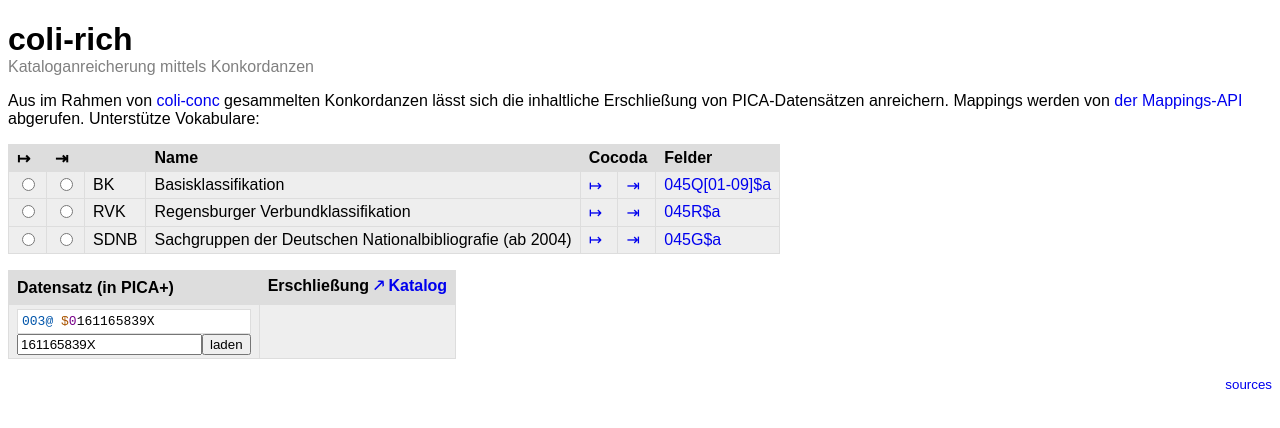
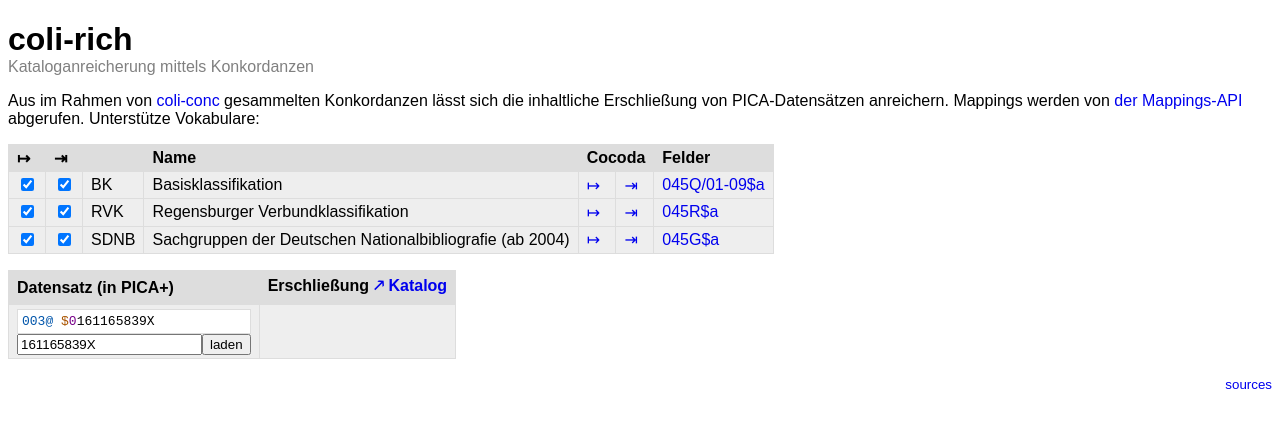
Before and after one commit to gbv/coli-rich, a Vue app: page / in a window 1280 px wide. Shown: the top 428 px of the page. Built offline with nearby package versions, Linux system fonts and the light colour scheme.

Commit message:
refactor

```diff
--- a/js/App.vue
+++ b/js/App.vue
@@ -20,15 +20,15 @@
       </thead>
       <tbody>
         <tr v-for="scheme in schemes">
-          <td><input type="radio" v-model="fromScheme" v-bind:value="scheme.uri"></td>
-          <td><input type="radio" v-model="toScheme" v-bind:value="scheme.uri"></td>
+          <td><input type="checkbox" v-model="fromScheme" v-bind:value="scheme.uri"></td>
+          <td><input type="checkbox" v-model="toScheme" v-bind:value="scheme.uri"></td>
           <td>{{ scheme.notation[0] }}</td>
           <td>{{ scheme.prefLabel.de }}</td>
           <td><a v-bind:href="cocoda+'?fromScheme='+scheme.uri">↦ </a></td>
           <td><a v-bind:href="cocoda+'?toScheme='+scheme.uri">⇥</a></td>
           <td>
               <a v-if="scheme.PICAFIELD"
-                 v-bind:href="avram+'?field='+scheme.PICAFIELD">{{scheme.PICAPATH}}</a>
+                 v-bind:href="avram+'?field='+scheme.PICAFIELD">{{scheme.PICAPATH.toString}}</a>
           </td>
         </tr>
       </tbody>
@@ -59,8 +59,8 @@
               </div>
             </td>
             <td>
-              <table v-if="bundles">
-                <tbody v-for="(set, uri) in bundles">
+              <table v-if="indexing">
+                <tbody v-for="(set, uri) in indexing">
                   <tr v-for="concept in set">
                     <td>{{schemes[uri].notation[0]}}</td>
                     <td><concept-link :concept="concept"/></td>
@@ -75,7 +75,6 @@
         </tbody>
       </table>
   </section>
-
 </template>
 
 <script>
@@ -86,6 +85,9 @@ import ConceptLink from './components/ConceptLink.vue'
 import { ConceptScheme } from './concept-scheme.js'
 import { PicaPath, serializePica } from './pica.js'
 import config from './config.js'
+import { enrichIndexing, indexingToPica } from './enrich-indexing.js'
+
+import { isEmpty } from './utils.js'
 
 const fieldFilter = [
     '003@',
@@ -101,9 +103,14 @@ export default {
   },
   data() {
     const schemes = {}
+    const fromScheme = []
+    const toScheme = []
     config.schemes.forEach(kos => {
       if (kos.PICAPATH) {
-        kos.PICAFIELD = kos.PICAPATH.split("$")[0].replace(/\[(.+)\]/,"/$1")
+        kos.PICAPATH = new PicaPath(kos.PICAPATH)
+        kos.PICAFIELD = kos.PICAPATH.tagString.replace(/\[(.+)\]/,"/$1")
+        fromScheme.push(kos.uri)
+        toScheme.push(kos.uri)
       }
       schemes[kos.uri] = new ConceptScheme(kos)
     })
@@ -113,15 +120,15 @@ export default {
       recordText: '003@ $0161165839X', // inital example record
       ppn: '',
       fieldFilter,
-      fromScheme: null,
-      toScheme: null,
-      bundles: {},
+      fromScheme,
+      toScheme,
+      indexing: {},
       mappings: [],
       enriched: ""
     }
   },
   created() {
-    this.$watch('bundles', () => this.getMappings())
+    this.$watch('indexing', () => this.getMappings())
     this.$watch('fromScheme', () => this.getMappings())
     this.$watch('toScheme', () => this.getMappings())
   },
@@ -130,72 +137,62 @@ export default {
       const record = ev.record || []
       this.ppn = ev.ppn
 
-      const bundles = {}
+      const indexing = {}
       for (const kos of Object.values(this.schemes)) {
           var conceptSet = []
           if (kos.PICAPATH) {
-              const path = new PicaPath(kos.PICAPATH)
+              const path = kos.PICAPATH
               const values = path.getUniqueValues(record)
               if (values.length) {
                   conceptSet = values.map(n => kos.conceptFromNotation(n, { inScheme: true })).filter(Boolean)
-                bundles[kos.uri] = conceptSet
+                indexing[kos.uri] = conceptSet
               }
           }
-//          this.bundles[kos.uri] = conceptSet
       }
-      this.bundles = bundles
+      this.indexing = indexing
     },
     getMappings() {
-      Object.values(this.bundles).forEach(concepts => concepts.forEach(c => c.mappings = []))
+      const { toScheme, indexing } = this
 
-      const { fromScheme, toScheme } = this
+      const fromScheme = []
+      const from = {}
+      this.fromScheme.forEach(scheme => {
+        if (!isEmpty(indexing[scheme])) {
+          fromScheme.push(scheme)
+          indexing[scheme].forEach(c => from[c.uri] = c)
+        }
+      })
+      if (isEmpty(from)) return
 
-      var fromList = this.bundles[fromScheme]
-      if (!fromList || !toScheme) return
+      Object.values(from).forEach(c => c.mappings = [])
 
-      Promise.all( fromList.map(concept => {
-          const from = concept.uri
-          const query = { fromScheme, toScheme, from }
+      // TODO: support type and partOf
+      const query = {
+          fromScheme: fromScheme.join('|'),
+          from:       Object.keys(from).join('|'),
+          toScheme:   toScheme.join('|'),
+      }
 
-          return this.fetchMappings(query).then(mappings => {
-              return concept.mappings = mappings
+      return this.fetchMappings(query).then(mappings => {
+        // add 'inScheme'
+        mappings.forEach(m => {
+          m.from.memberSet.forEach(c => {
+              if (!from[c.uri]) {
+                  console.log(c.uri)
+                } else {
+            from[c.uri].mappings.push(m)
+                }
           })
-      }) ).then(mappings => {
-          this.enrich(mappings)
+          if (m.to && m.to.memberSet) {
+              m.to.memberSet.forEach(c => c.inScheme = [m.toScheme])
+          }
+        })
+
+        const add = enrichIndexing(indexing)
+        const pica = serializePica(indexingToPica(add, this.schemes))
+        this.enriched = pica
+        console.log(pica)
       })
-    },
-    enrich(mappings) {
-      // trivial strategy: just take the first mapping of each source concept
-      mappings = [...mappings.map(m => m[0])]
-
-      var add = []
-      var pathes = {}
-
-      mappings.filter(Boolean).forEach(m => {
-          const toScheme = this.schemes[m.toScheme.uri]
-
-          // skip if KOS is already used
-          if ((this.bundles[toScheme.uri] || []).length) {
-            return
-          }
-
-          // TODO: take into account mapping type
-
-          // only respect 1-to-1-mappings
-          if (m.to.memberSet.length !== 1) return
-
-          const notation = m.to.memberSet[0].notation[0]
-          const source = m.uri
-
-          var path = pathes[toScheme.uri] || (pathes[toScheme.uri]=new PicaPath(toScheme.PICAPATH))
-
-          var occ = "" // TODO: occurrence from path (count in ranges)
-          var pica = [path.tagString, occ]
-          pica.push(path.subfieldString, notation, 'A', source)
-          add.push(pica)
-      })
-
-      this.enriched = serializePica(add)
     },
     fetchMappings(query) {
       return fetch(`${this.mappingApi}?` + new URLSearchParams(query))
--- a/js/components/MappingList.vue
+++ b/js/components/MappingList.vue
@@ -8,6 +8,10 @@
         <td>
           <ul v-if="m.to && m.to.memberSet.length">
             <li v-for="concept in m.to.memberSet">
+              <span v-if="(concept.inScheme||[]).length && concept.inScheme[0].notation">
+                {{concept.inScheme[0].notation[0]}}
+                &nbsp;
+              </span>
               <concept-link :concept="concept"/>
             </li>
           </ul>
--- a/js/components/PicaEditor.vue
+++ b/js/components/PicaEditor.vue
@@ -39,6 +39,7 @@ export default {
       this.ppn = getPPN(record) || this.ppn
       this.$emit("change", { record, ppn: this.ppn })
     })
+    // FIXME: change in slot is not detected!
     this.setText(getTextChildren(this.$slots.default()))
   },
   mounted: function() {
--- /dev/null
+++ b/js/enrich-indexing.js
@@ -0,0 +1,75 @@
+import { isEmpty } from './utils.js'
+import { PicaPath } from './pica.js'
+
+// use concept mappings from an IndexingSet to create additional IndexingSet
+export function enrichIndexing(indexing) {
+  const addSet = {}
+  for (const fromScheme in indexing) {
+    indexing[fromScheme].forEach(concept => {
+      (concept.mappings || []).forEach(m => {
+
+        // only respect 1-to-1-mappings
+        if (m.from.memberSet.length !== 1) return
+        if (m.to.memberSet.length !== 1) return
+
+        const toScheme = m.toScheme.uri
+
+        // skip if KOS is already used in indexing
+        if (!isEmpty(indexing[toScheme])) return
+
+        // TODO: take into account mapping type
+
+        const set = (addSet[toScheme] = addSet[toScheme] || {})
+        const notation = m.to.memberSet[0].notation
+        const SOURCE = m.uri
+        set[notation] = { notation, SOURCE }
+      })
+    })
+  }
+
+  for (const scheme in addSet) {
+    addSet[scheme] = Object.values(addSet[scheme])
+  }
+
+  return addSet
+}
+
+// convert IndexingSet with known schemes to PICA record
+export function indexingToPica(indexing, schemes) {
+  const pica = []
+  const occCounter = {}
+
+  for (const schemeUri in indexing) {
+    const scheme = schemes[schemeUri]
+
+    if (!scheme || !scheme.PICAPATH) return
+    const path = scheme.PICAPATH instanceof PicaPath
+               ? scheme.PICAPATH : new PicaPath(scheme.PICAPATH)
+
+    indexing[schemeUri].forEach(concept => {
+      const notation = concept.notation[0]
+
+      var id   = path.toString
+      var occ  = path.occurrenceString
+
+      if (path.startOccurrence) {
+          if (id in occCounter) {
+            occ = occCounter[id]
+          } else {
+            occ = path.startOccurrence
+          }
+          occCounter[id] = occ>8 ? (1*occ)+1 : "0"+((1*occ)+1)
+      }
+
+      const field = [path.tagString, occ]
+      field.push(path.subfieldString, notation)
+      if (concept.SOURCE) {
+          field.push('A', concept.SOURCE)
+      }
+
+      pica.push(field)
+    })
+  }
+
+  return pica
+}
--- a/js/pica.js
+++ b/js/pica.js
@@ -43,9 +43,28 @@ export class PicaPath {
         return this.tag.source.substring(1, this.tag.source.length-1)
     }
 
+    get startOccurrence() {
+        return Array.isArray(this.occ) ? this.occ[0] : null
+    }
+
+    get endOccurrence() {
+        return Array.isArray(this.occ) ? this.occ[1] : null
+    }
+
+    get occurrenceString() {
+        if (Array.isArray(this.occ)) return this.occ.join('-')
+        return this.occf ? this.occ.source.substr(1,this.occ.source.length-1) : ''
+    }
+
     get subfieldString() {
         const source = this.sf ? this.sf.source : ''
         return source.substring(2,source.length-2)
+    }
+
+    get toString() {
+        return this.tagString
+            + (this.occ ? '/' + this.occurrenceString : '')
+            + (this.sf ? '$' + this.subfieldString : '')
     }
 
     matchField(field) {
--- /dev/null
+++ b/js/utils.js
@@ -0,0 +1,8 @@
+// check if array or object is empty
+export const isEmpty = x => {
+    if (Array.isArray(x)) return !x.length
+    for (const key in x) {
+      if (x.hasOwnProperty(key)) return false
+    }
+    return true
+}
```
Also changed, not shown: test/pica.js (+14 -8 lines).
